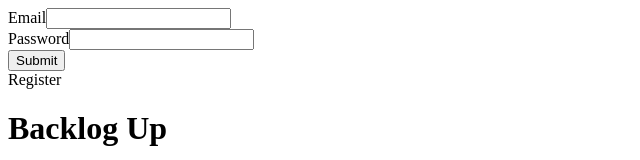
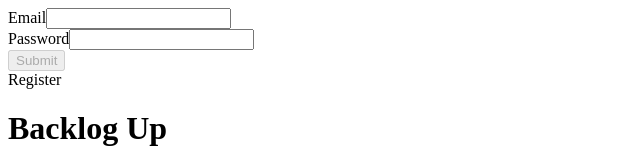
Before and after one commit to cameronbibb/backlog-up, a React (Vite) app in the folder frontend/: page / in a window 1280 px wide. Shown: the top 160 px of the page, without its empty margins (0-640 px from the left). Built offline with nearby package versions, Linux system fonts and the light colour scheme; no server answers.

Commit message:
fix: align AuthResponse token field with backend response key

```diff
--- a/frontend/src/context/AuthContext.tsx
+++ b/frontend/src/context/AuthContext.tsx
@@ -60,8 +60,8 @@
   );
 };
 
-export const useAuth = () => {
+export function useAuth() {
   const context = useContext(AuthContext);
   if (!context) throw new Error("useAuth must be used within an AuthProvider");
   return context;
-};
+}
--- a/frontend/src/pages/components/LoginForm.tsx
+++ b/frontend/src/pages/components/LoginForm.tsx
@@ -9,8 +9,8 @@
 
   async function handleSubmit(e: React.SubmitEvent) {
     e.preventDefault();
-    const { token, user } = await loginUser(email, password);
-    login(token, user);
+    const { access_token, user } = await loginUser(email, password);
+    login(access_token, user);
   }
 
   return (
@@ -32,7 +32,9 @@
             onChange={(e) => setPassword(e.target.value)}
           ></input>
         </div>
-        <button type="submit">Submit</button>
+        <button type="submit" disabled={email === "" || password === ""}>
+          Submit
+        </button>
       </form>
     </>
   );
--- a/frontend/src/services/auth.ts
+++ b/frontend/src/services/auth.ts
@@ -1,7 +1,7 @@
 import apiClient from "./apiClient";
 
 interface AuthResponse {
-  token: string;
+  access_token: string;
   user: { id: number; email: string };
 }
 
```
